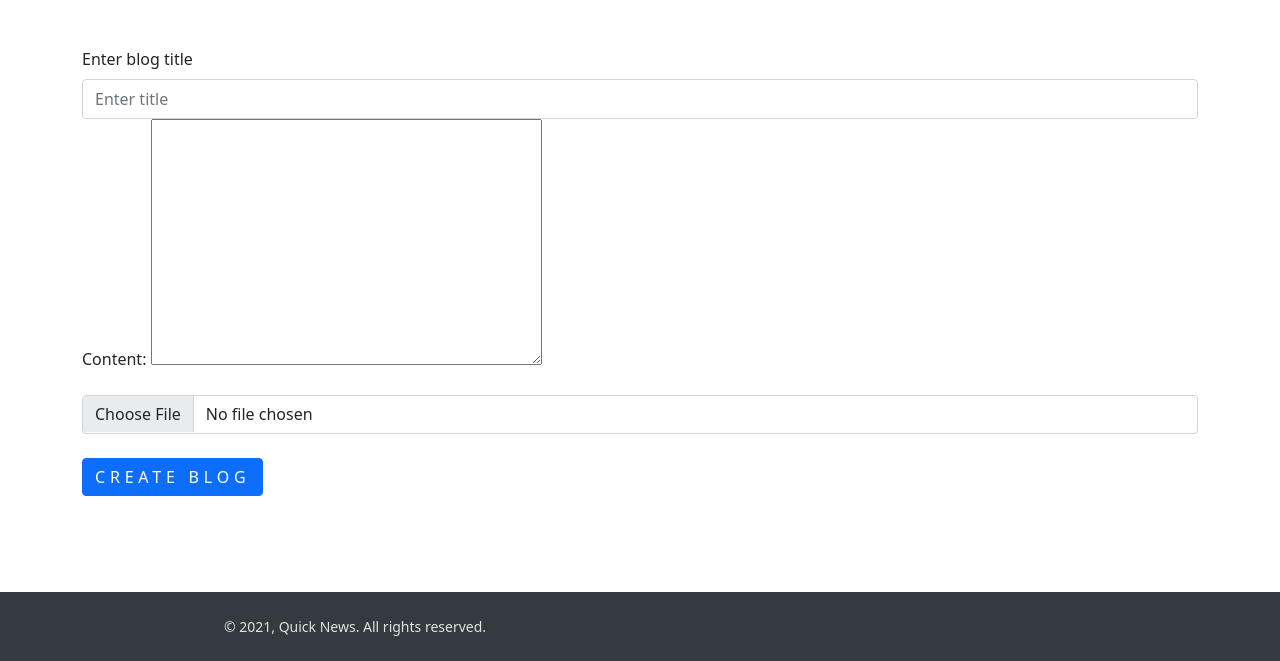
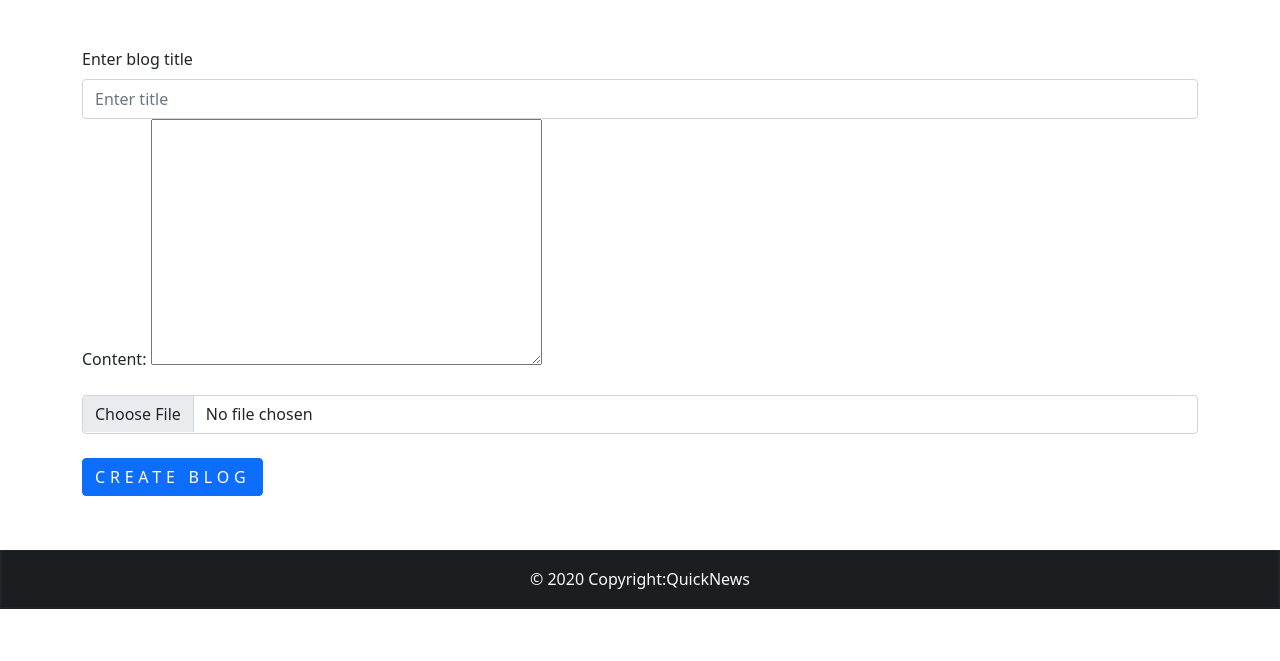
Before and after one commit to BalveerSinghYT/Alpha-Zone-News, a Django app: page /add-blog in a window 1280 px wide. Shown: the part 191-852 px from the top of the page. After the commit the page ends 800 px from the top, so only its background shows below. Run offline with Django 3.2, Linux system fonts and the light colour scheme; some libraries are stand-ins or nearby versions; some web fonts are replaced.

Commit message:
Update base.html

```diff
--- a/templates/base.html
+++ b/templates/base.html
@@ -90,18 +90,13 @@
     {% block see_blog %} {% endblock see_blog%}
 
     <!--Footer-->
-    <footer class="position-relative z-index-10 d-print-none">
 
-      <div class="py-4 font-weight-light bg-gray-800 text-gray-300">
-        <div class="container">
-          <div class="row align-items-center">
-            <div class="col-md-6 text-center text-md-left">
-              <p class="text-sm mb-md-0">&copy; 2021, Quick News.  All rights reserved.</p>
-            </div>
-
-          </div>
+    <footer class="bg-dark text-center text-lg-start" style=" position: absolute; right: 0; bottom: 0; left: 0; padding: 0.1rem;">
+        <!-- Copyright -->
+        <div class="text-center text-light p-3" style="background-color: rgba(0, 0, 0, 0.2);">
+            © 2020 Copyright:QuickNews
         </div>
-      </div>
+        <!-- Copyright -->
     </footer>
 
     <script src="https://cdn.jsdelivr.net/npm/bootstrap@5.0.2/dist/js/bootstrap.bundle.min.js"
```
